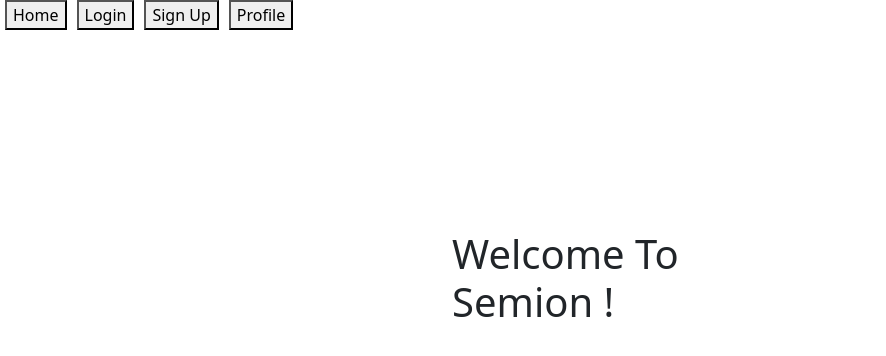
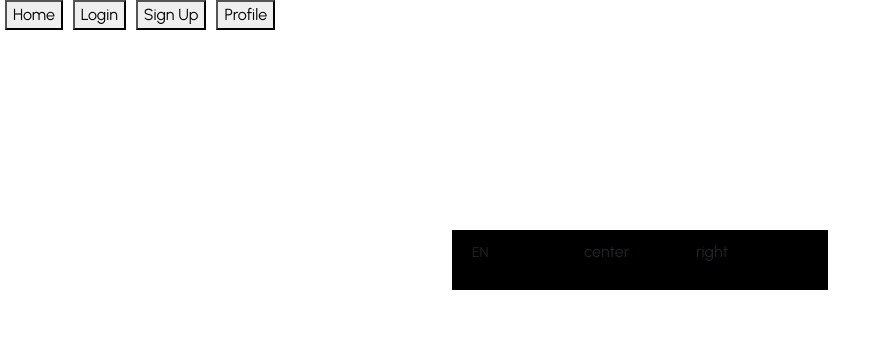
Before and after one commit to shech2/React-Final-Project, a React (Create React App) app in the folder frontend/: page / in a window 1280 px wide. Shown: the top 356 px of the page, without its empty margins (0-886 px from the left). Built offline with nearby package versions, Linux system fonts and the light colour scheme; no server answers.

Commit message:
Beggining of the desgin

```diff
--- a/frontend/public/index.html
+++ b/frontend/public/index.html
@@ -7,9 +7,11 @@
     <meta name="theme-color" content="#000000" />
     <meta
       name="description"
-      content="Web site created using create-react-app"
-    />
+      content="Web site created using create-react-app"/>
     <link rel="apple-touch-icon" href="%PUBLIC_URL%/logo192.png" />
+    <link rel="preconnect" href="https://fonts.googleapis.com">
+    <link rel="preconnect" href="https://fonts.gstatic.com" crossorigin>
+    <link href="https://fonts.googleapis.com/css2?family=Urbanist:ital,wght@0,100;0,200;0,300;0,400;0,500;0,600;0,700;0,800;0,900;1,100;1,200;1,300;1,400;1,500;1,600;1,700;1,800;1,900&display=swap" rel="stylesheet">
     <!--
       manifest.json provides metadata used when your web app is installed on a
       user's mobile device or desktop. See https://developers.google.com/web/fundamentals/web-app-manifest/
@@ -24,6 +26,12 @@
       work correctly both with client-side routing and a non-root public URL.
       Learn how to configure a non-root public URL by running `npm run build`.
     -->
+    <style>
+      * {
+        margin: 0;
+        font-family: 'Urbanist', sans-serif;
+      }
+    </style>
     <title>React App</title>
   </head>
   <body>
--- /dev/null
+++ b/frontend/src/components/Navbar.jsx
@@ -0,0 +1,47 @@
+import React from 'react';
+import styled from 'styled-components';
+
+const Constainer = styled.div`
+    height: 60px;
+    background-color: black;
+`;
+
+const Wrapper = styled.div`
+    padding: 10px 20px;
+    display: flex;
+    justify-content: space-between;
+    `;
+
+const Left = styled.div`
+    flex: 1;
+`;
+
+const Language = styled.span`
+    font-size: 14px;
+    cursor: pointer;`;
+
+const Right = styled.div`
+    flex: 1;
+`;
+
+const Center = styled.div`
+    flex: 1;
+`;
+
+const Navbar = () => {
+    return(
+        <Constainer>
+            <Wrapper>
+            <Left>
+                <Language>EN</Language>
+            </Left>
+            <Center>center</Center>
+            <Right>right</Right>
+            </Wrapper>
+        </Constainer>
+
+
+    )
+}
+
+export default Navbar;
--- a/frontend/src/pages/Homepage.js
+++ b/frontend/src/pages/Homepage.js
@@ -1,9 +1,11 @@
 import React from 'react'
+import Navbar from '../components/Navbar'
+
 
 export default function Homepage() {
     return (
         <div>
-            <h1>Welcome To Semion ! </h1>
+            <Navbar />
         </div>
     )
 }
```
